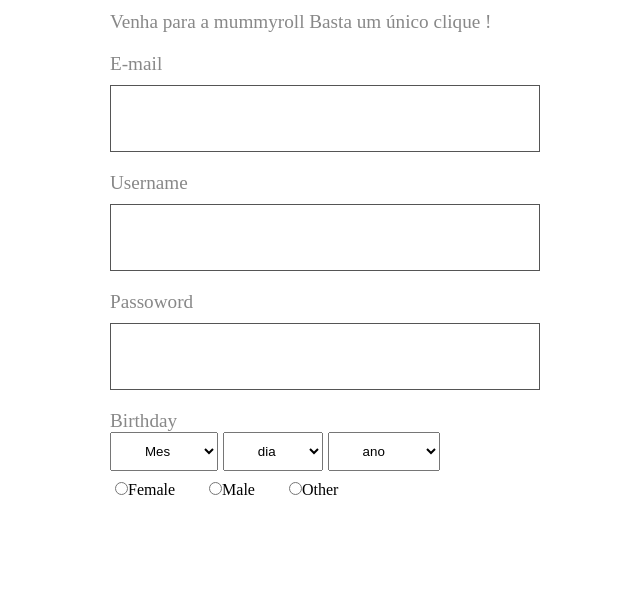
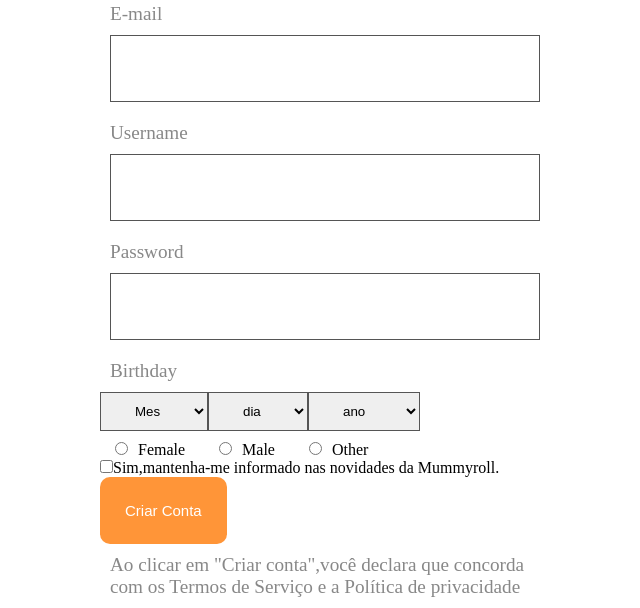
Before and after one commit to Gabriel110200/Sign-up, a plain HTML site: page web-page/index.html in a window 1280 px wide. Shown: the part 736-1344 px from the top of the page, without its empty margins (315-955 px from the left). Before the commit the page ends 1235 px from the top, so only its background shows below. Drawn offline with Linux system fonts and the light colour scheme.

Commit message:
Sign-up_undone

```diff
--- a/web-page/index.html
+++ b/web-page/index.html
@@ -5,6 +5,7 @@
     <meta charset="UTF-8">
     <meta name="viewport" content="width=device-width, initial-scale=1.0">
     <link href='style.css' rel='stylesheet'>
+    <script src="https://kit.fontawesome.com/42dcda7a1b.js" crossorigin="anonymous"></script>
     <title>Document</title>
 </head>
 
@@ -48,12 +49,14 @@
 
 
             <p>
-                Passoword
+                Password
                 <input type='password' placehodler='Enter your Password'>
             </p>
 
             <p>
                 Birthday <br />
+
+            <div class='data'>
                 <select>
                     <option value="">Mes</option>
                     <option value="">1</option>
@@ -87,7 +90,11 @@
                     <option value="">1998</option>
                     <option value="">1997</option>
                 </select>
-            </p>
+                </p>
+
+            </div>
+
+
 
             <div class='gender'>
                 <label>
@@ -100,6 +107,15 @@
                     <input type='radio' value='X' name='sex'>Other</label>
             </div>
 
+            <input type='checkbox'>Sim,mantenha-me informado nas novidades da Mummyroll.
+
+            <button>Criar Conta</button>
+
+            <p>Ao clicar em "Criar conta",você declara que concorda com os Termos de Serviço e a Política de privacidade
+            </p>
+
+
+
         </div>
 
     </main>
--- a/web-page/style.css
+++ b/web-page/style.css
@@ -1,20 +1,16 @@
-main{
-    display:flex;
-    justify-content:center;
-    flex-direction:column;
-    align-items: center;
-    margin-top:50px;
 
-
+*{
+    margin:0;
+    padding:0;
 
 
 }
 
-
-
-*{
-    margin:0;
-    padding:0;
+main{
+    display:flex;
+    flex-direction:column;
+    justify-content: center;
+    align-items: center;
 }
 
 .sign-in{
@@ -99,14 +95,24 @@ div .descricao{
     width:450px;
 }
 
+.data{
+    display:flex;
+    justify-content:flex-start;
+    margin-bottom:10px;
+}
+
 select{
     padding:10px 30px;
+    outline:none;
+    border:1px solid #555;
 
 }
 
 select:hover{
     border-color:#ff9538;
     cursor:pointer;
+    outline:none;
+
 }
 
 select >  option{
@@ -119,6 +125,11 @@ select >  option{
     margin-left:0px;
 }
 
+.gender input{
+    margin-right:10px;
+
+}
+
 .gender label{
     margin:15px;
 
```
